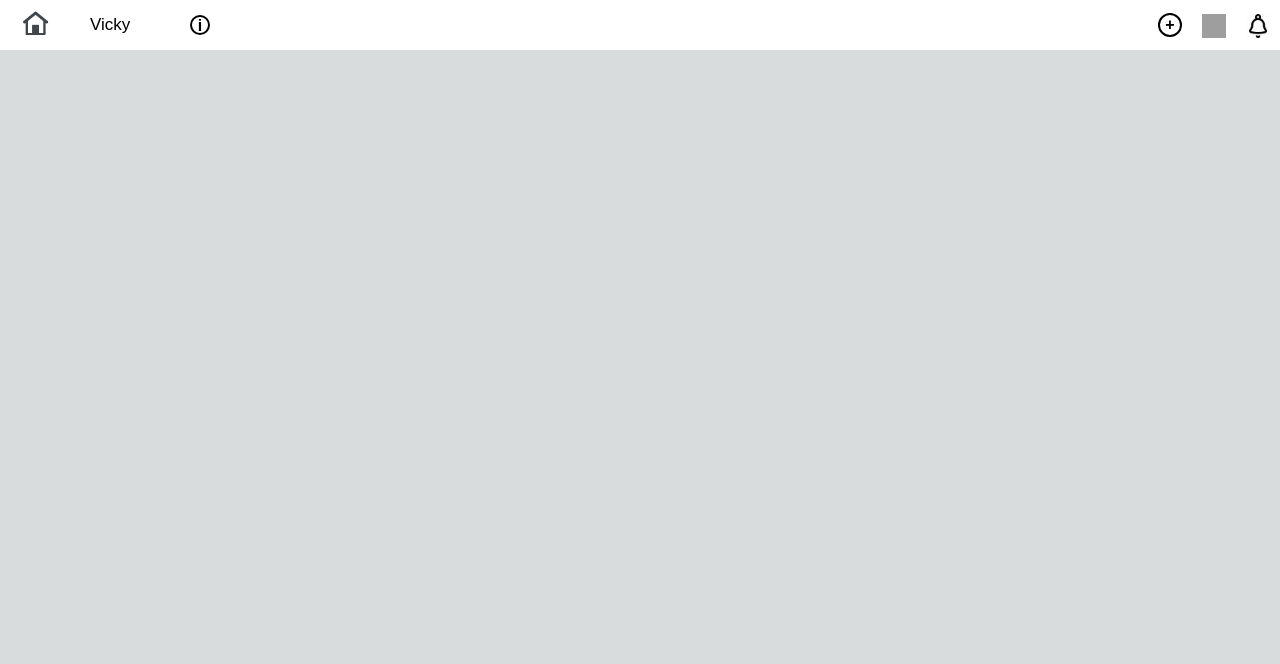
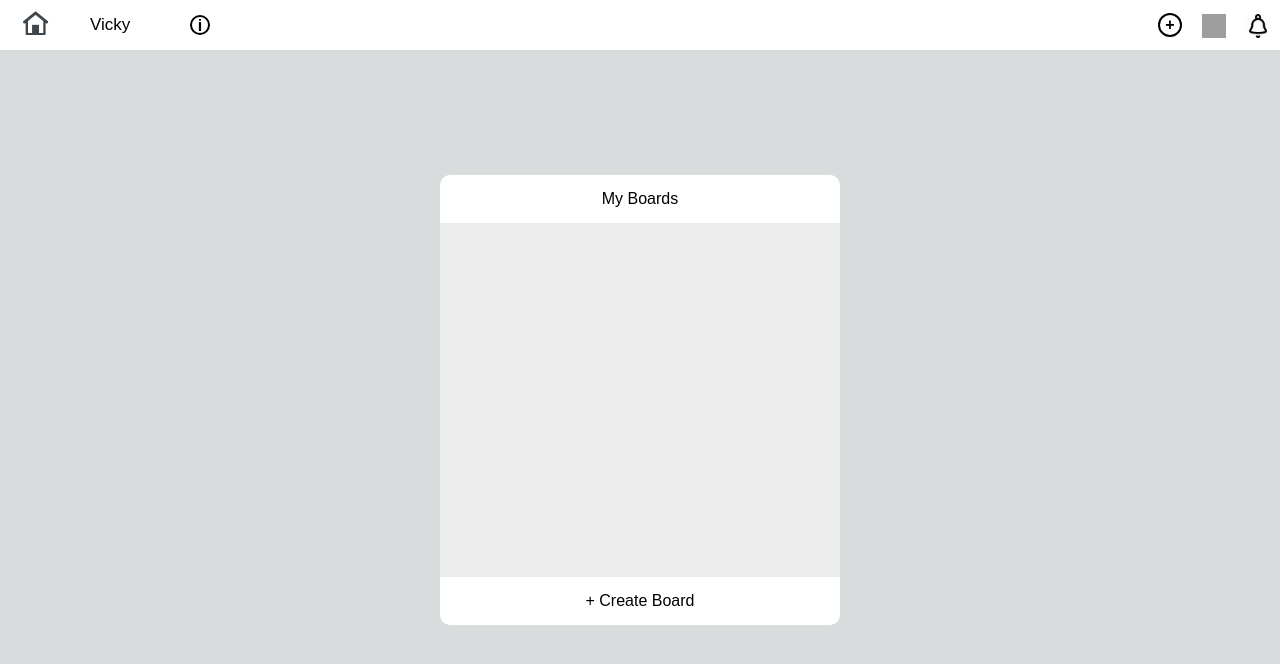
Before and after one commit to vignesh-sivaprakasam/mello-react-redux, a React (Create React App) app: page / in a window 1280 px wide. Shown: the top 664 px of the page. Built offline with nearby package versions, Linux system fonts and the light colour scheme; no server answers; grey boxes are pictures that could not be loaded.

Commit message:
Added Redux , logger, devtools npm packages and added Board Listing dialog

```diff
--- a/src/App.js
+++ b/src/App.js
@@ -1,13 +1,20 @@
 import React, { Component } from 'react';
+import {Provider} from 'react-redux';
+import store from './redux/Store';
+
 import TopBar from './components/TopBar/TopBar';
 import MiddleBar from './components/MiddleBar/MiddleBar';
+import BoardListing from './components/BoardListing/BoardListing';
 
 class App extends Component {
   render() {
     return (
         <React.Fragment>
-                <TopBar />
-                <MiddleBar />
+                <Provider store={store}>
+                        <TopBar />
+                        <MiddleBar />
+                        <BoardListing />
+                </Provider>
         </React.Fragment>
     );
   }
--- a/src/common.css
+++ b/src/common.css
@@ -31,3 +31,6 @@
         left        : 50%;
         transform   : translate(-50%, -50%);
 }
+.text_center {
+        text-align: center;
+}
--- a/src/components/Board/BoardContainer.js
+++ b/src/components/Board/BoardContainer.js
@@ -9,4 +9,4 @@ function BoardContainer() {
         )
 }
 
-export default BoardContainer
+export default BoardContainer;
--- /dev/null
+++ b/src/components/BoardListing/BoardListing.css
@@ -0,0 +1,15 @@
+.board_list_container{
+        height        : inherit;
+        background    : white;
+        border-radius : 10px;
+}
+.board_list_container > * {
+        padding: 15px;
+}
+
+.board_list {
+        padding       : 20px;
+        flex          : 1;
+        background    : #ececec;
+        overflow: scroll;
+}
--- /dev/null
+++ b/src/components/BoardListing/BoardListing.js
@@ -0,0 +1,41 @@
+import React, {useState, useEffect} from 'react';
+import {connect} from 'react-redux';
+import { getBoardList } from '../../redux/BoardList/BoardListActions';
+
+import '../../common.css';
+import './BoardListing.css';
+
+const styles = {
+        width : '400px',
+        height : '450px'
+}
+function BoardListing(props) {
+        const [boardList, setBoardList] = useState([]);
+        useEffect(()=>{
+                props.fetchBoardList();
+        },[]);
+        return (
+                <div style={styles} className="center_abs">
+                        <div className="board_list_container flex flex_column">
+                                <div className="text_center"> My Boards</div>
+                                <div className="board_list"></div>
+                                <div className="text_center create_board cursor_pointer"> + Create Board</div>
+                        </div>
+                </div>
+
+        );
+}
+
+const mapStateToProps = (state) => {
+        return {
+                boards : state.boards
+        };
+}
+
+const mapDispatchToProps = (dispatch) => {
+        return {
+                fetchBoardList : () => dispatch(getBoardList())
+        }
+}
+
+export default connect(mapStateToProps, mapDispatchToProps)(BoardListing);
--- /dev/null
+++ b/src/redux/BoardList/BoardListActions.js
@@ -0,0 +1,15 @@
+import {GET_BOARD_LIST} from './BoardListTypes.js';
+import axios from 'axios';
+
+export const getBoardList = () => {
+        return (dispatch) => {
+                axios.get('http://localhost:5000/api/boards')
+                .then(response => {
+                        const boards = response.data;
+                        console.log("boards : :", boards);
+                })
+                .catch(error => {
+                        console.log("error : ",error);
+                });
+        }
+}
--- /dev/null
+++ b/src/redux/BoardList/BoardListReducer.js
@@ -0,0 +1,11 @@
+import { GET_BOARD_LIST } from './BoardListTypes';
+
+export const boardListReducer = (state = [], action) => {
+        switch(action.type) {
+                case GET_BOARD_LIST:
+                        return [...state];
+                default:
+                        return state;
+        }
+
+}
--- /dev/null
+++ b/src/redux/BoardList/BoardListTypes.js
@@ -0,0 +1 @@
+export const GET_BOARD_LIST = 'GET_BOARD_LIST';
--- /dev/null
+++ b/src/redux/Store.js
@@ -0,0 +1,9 @@
+import { createStore, applyMiddleware } from 'redux';
+import { composeWithDevTools } from 'redux-devtools-extension';
+import thunk from 'redux-thunk';
+import { boardListReducer } from './BoardList/BoardListReducer';
+import logger from 'redux-logger';
+
+const store = createStore(boardListReducer, composeWithDevTools(applyMiddleware(logger, thunk)));
+console.log("store : ",store.getState());
+export default store;
```
Also changed, not shown: package.json (+7 -1 lines), 1 other file (tests, documents, lock files or other folders).
